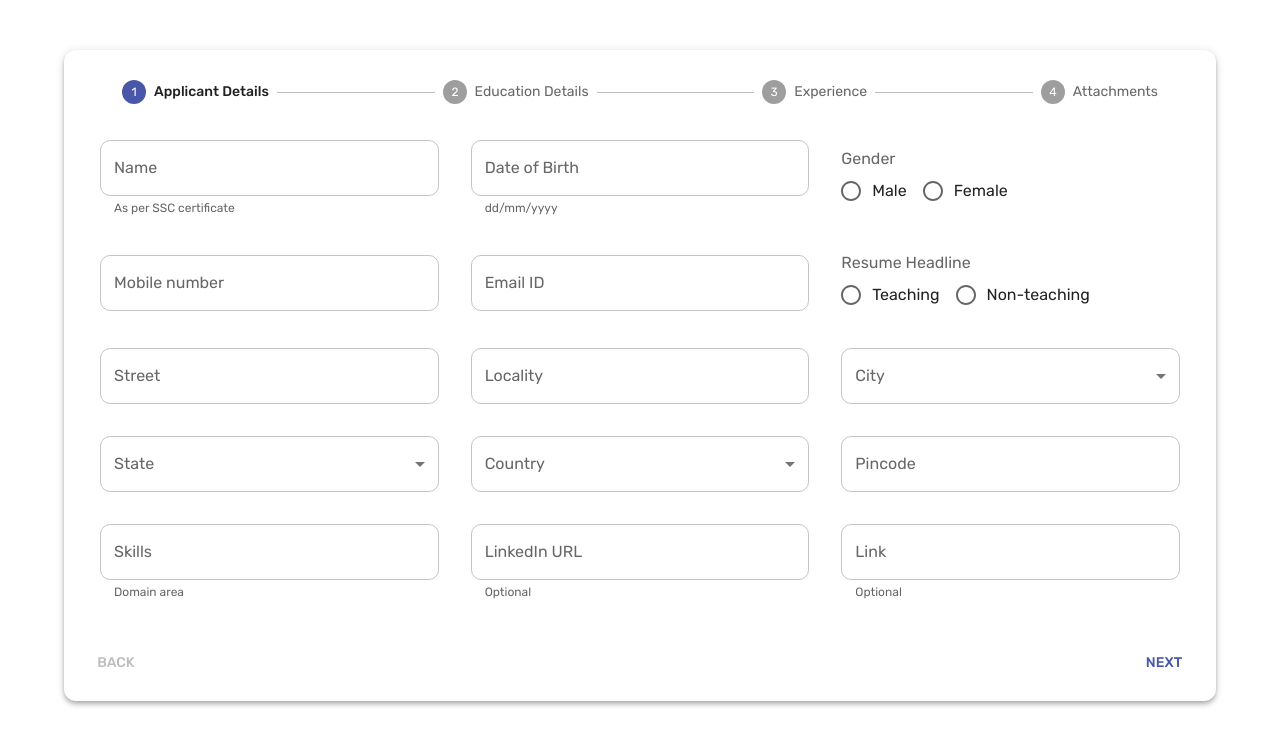
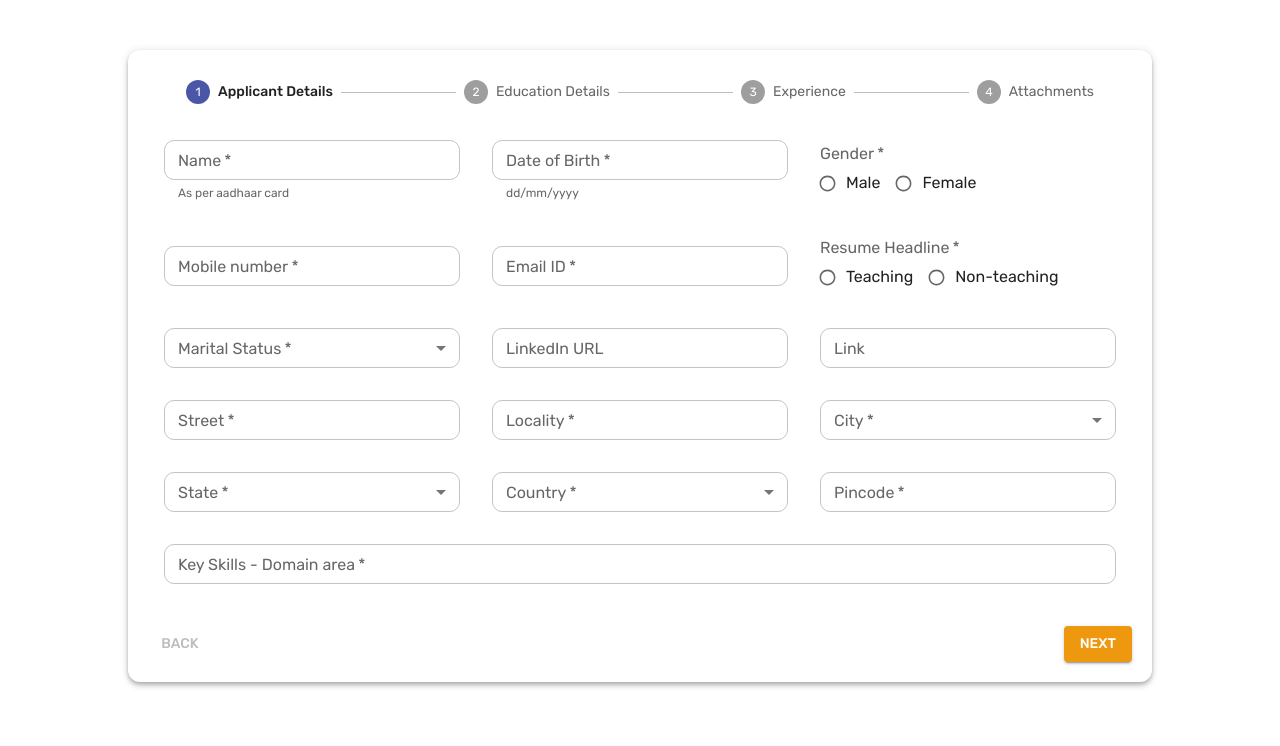
Before and after one commit to AcharyaUniversity/JobApplication, a React (Create React App) app: page / in a window 1280 px wide. Shown: the top 746 px of the page. Built offline with nearby package versions, Linux system fonts and the light colour scheme.

Commit message:
add errors functionality

```diff
--- a/src/components/Inputs/CustomDatePicker.tsx
+++ b/src/components/Inputs/CustomDatePicker.tsx
@@ -32,7 +32,13 @@ function CustomDatePicker({ value, handleChange, error, ...props }: Props) {
         inputFormat="dd/MM/yyyy"
         onChange={handleChange}
         renderInput={(params) => (
-          <TextField fullWidth helperText="dd/mm/yyyy" {...params} />
+          <TextField
+            required
+            size="small"
+            fullWidth
+            helperText="dd/mm/yyyy"
+            {...params}
+          />
         )}
         {...props}
       />
--- a/src/components/Inputs/CustomRadioButtons.tsx
+++ b/src/components/Inputs/CustomRadioButtons.tsx
@@ -18,6 +18,7 @@ interface Props {
   }[];
   handleChange: (e: any) => void;
   error?: string;
+  required?: boolean;
 }
 
 const useStyles = makeStyles((theme: Theme) => ({
@@ -35,18 +36,27 @@ function CustomRadioButtons({
   options,
   handleChange,
   error,
+  required = false,
 }: Props) {
   const classes = useStyles();
 
   return (
-    <FormControl error={!!error} fullWidth>
+    <FormControl error={!!error} fullWidth required={required}>
       <FormLabel>{label}</FormLabel>
       <RadioGroup row value={value} onChange={handleChange} name={name}>
         {options.map((obj, index) => (
           <FormControlLabel
             key={index}
             value={obj.value}
-            control={<Radio />}
+            control={
+              <Radio
+                sx={{
+                  "& .MuiSvgIcon-root": {
+                    fontSize: 19,
+                  },
+                }}
+              />
+            }
             label={obj.label}
           />
         ))}
--- a/src/components/Inputs/CustomSelect.tsx
+++ b/src/components/Inputs/CustomSelect.tsx
@@ -18,6 +18,7 @@ interface Props {
   }[];
   handleChange: (e: any) => void;
   error?: string;
+  required?: boolean;
 }
 
 const useStyles = makeStyles((theme: Theme) => ({
@@ -35,14 +36,21 @@ function CustomSelect({
   items,
   handleChange,
   error,
+  required = false,
 }: Props) {
   const classes = useStyles();
 
   return (
     <Box sx={{ minWidth: 120 }}>
-      <FormControl error={!!error} fullWidth>
+      <FormControl size="small" required={required} error={!!error} fullWidth>
         <InputLabel>{label}</InputLabel>
-        <Select name={name} value={value} label={label} onChange={handleChange}>
+        <Select
+          size="small"
+          name={name}
+          value={value}
+          label={label}
+          onChange={handleChange}
+        >
           {items.map((obj, index) => (
             <MenuItem key={index} value={obj.value}>
               {obj.label}
--- a/src/components/Inputs/CustomTextField.tsx
+++ b/src/components/Inputs/CustomTextField.tsx
@@ -34,6 +34,7 @@ function CustomTextField({
         name={name}
         value={value}
         onChange={handleChange}
+        size="small"
         {...props}
       />
       {error && <p className={classes.errorText}>{error}</p>}
--- a/src/components/Steppers/DesktopFormStepper.tsx
+++ b/src/components/Steppers/DesktopFormStepper.tsx
@@ -5,12 +5,16 @@ import {
   StepLabel,
   Button,
   Typography,
+  Theme,
 } from "@mui/material";
 import { makeStyles } from "@mui/styles";
 
-const useStyles = makeStyles(() => ({
+const useStyles = makeStyles((theme: Theme) => ({
   stepperContainer: {
     padding: "10px 30px",
+  },
+  nextButton: {
+    backgroundColor: `${theme.palette.secondary.main} !important`,
   },
 }));
 
@@ -55,7 +59,11 @@ function DesktopStepper({ steps, activeStep, handleNext, handleBack }: Props) {
               Back
             </Button>
             <Box sx={{ flex: "1 1 auto" }} />
-            <Button onClick={handleNext}>
+            <Button
+              className={classes.nextButton}
+              variant="contained"
+              onClick={handleNext}
+            >
               {activeStep === steps.length - 1 ? "Finish" : "Next"}
             </Button>
           </Box>
--- a/src/components/Steppers/MobileFormStepper.tsx
+++ b/src/components/Steppers/MobileFormStepper.tsx
@@ -1,7 +1,21 @@
-import { Box, MobileStepper, Paper, Typography, Button } from "@mui/material";
+import {
+  Theme,
+  Box,
+  MobileStepper,
+  Paper,
+  Typography,
+  Button,
+} from "@mui/material";
 import { useTheme } from "@mui/material/styles";
 import KeyboardArrowLeft from "@mui/icons-material/KeyboardArrowLeft";
 import KeyboardArrowRight from "@mui/icons-material/KeyboardArrowRight";
+import { makeStyles } from "@mui/styles";
+
+const useStyles = makeStyles((theme: Theme) => ({
+  nextButton: {
+    backgroundColor: `${theme.palette.secondary.main} !important`,
+  },
+}));
 
 interface Props {
   steps: { label: string; form: JSX.Element }[];
@@ -17,6 +31,8 @@ function MobileFormStepper({
   handleBack,
 }: Props) {
   const theme = useTheme();
+
+  const classes = useStyles();
 
   return (
     <Box sx={{ width: "100%", flexGrow: 1 }}>
@@ -59,6 +75,8 @@ function MobileFormStepper({
             activeStep={activeStep}
             nextButton={
               <Button
+                variant="contained"
+                className={classes.nextButton}
                 size="small"
                 onClick={handleNext}
                 disabled={activeStep === steps.length}
--- a/src/containers/FormStepper.tsx
+++ b/src/containers/FormStepper.tsx
@@ -7,18 +7,33 @@ import EducationDetailsForm from "./Forms/EducationDetailsForm";
 import ExperienceForm from "./Forms/ExperienceForm";
 import AttachmentsForm from "./Forms/AttachmentsForm";
 import { Paper } from "@mui/material";
+import { formState } from "../states/FormState";
+import { useSnapshot } from "valtio";
 
 const paperStyles = {
-  width: "90vw",
+  width: "80vw",
   margin: "50px auto",
   padding: "20px",
   borderRadius: 3,
 };
 
+let initApplicantErrorValues: any = {};
+for (const key in formState.applicant) initApplicantErrorValues[key] = "";
+
+function FormStepper() {
+  const [activeStep, setActiveStep] = useState(0);
+
+  const isMobile = useMobileView();
+  const { applicant } = useSnapshot(formState);
+
+  const [applicantErrors, setApplicantErrors] = useState(
+    initApplicantErrorValues
+  );
+
   const steps = [
     {
       label: "Applicant Details",
-    form: <ApplicantDetailsForm />,
+      form: <ApplicantDetailsForm errors={applicantErrors} />,
     },
     {
       label: "Education Details",
@@ -34,12 +49,37 @@ const steps = [
     },
   ];
 
-function FormStepper() {
-  const [activeStep, setActiveStep] = useState(0);
+  const validateApplicant = () => {
+    let temp = initApplicantErrorValues;
+    temp.name = applicant.name ? "" : "This field is required";
+    temp.birthDate = applicant.birthDate ? "" : "This field is required";
+    temp.gender = applicant.gender ? "" : "This field is required";
+    temp.phone = /^[0-9]{10}$/.test(applicant.phone) ? "" : "Invalid phone";
+    temp.email =
+      /^(([^<>()[\]\\.,;:\s@"]+(\.[^<>()[\]\\.,;:\s@"]+)*)|(".+"))@((\[[0-9]{1,3}\.[0-9]{1,3}\.[0-9]{1,3}\.[0-9]{1,3}\])|(([a-zA-Z\-0-9]+\.)+[a-zA-Z]{2,}))$/.test(
+        applicant.email
+      )
+        ? ""
+        : "Invalid email";
+    temp.headline = applicant.headline ? "" : "This field is required";
+    temp.maritalStatus = applicant.maritalStatus
+      ? ""
+      : "This field is required";
+    temp.street = applicant.street ? "" : "This field is required";
+    temp.locality = applicant.locality ? "" : "This field is required";
+    temp.city = applicant.city ? "" : "This field is required";
+    temp.state = applicant.state ? "" : "This field is required";
+    temp.country = applicant.country ? "" : "This field is required";
+    temp.pinCode = applicant.pinCode ? "" : "This field is required";
+    temp.skills = applicant.skills ? "" : "This field is required";
 
-  const isMobile = useMobileView();
+    setApplicantErrors({ ...temp });
+
+    return Object.values(temp).every((x) => x === "");
+  };
 
   const handleNext = () => {
+    if (activeStep === 0 && validateApplicant())
       setActiveStep((prevActiveStep) => prevActiveStep + 1);
   };
 
--- a/src/containers/Forms/ApplicantDetailsForm.tsx
+++ b/src/containers/Forms/ApplicantDetailsForm.tsx
@@ -1,3 +1,4 @@
+import { useState } from "react";
 import { Box, Grid } from "@mui/material";
 import CustomTextField from "../../components/Inputs/CustomTextField";
 import { makeStyles } from "@mui/styles";
@@ -7,13 +8,17 @@ import CustomSelect from "../../components/Inputs/CustomSelect";
 import { formState } from "../../states/FormState";
 import { useSnapshot } from "valtio";
 
-const useStyles = makeStyles((theme) => ({
+interface Props {
+  errors: any;
+}
+
+const useStyles = makeStyles(() => ({
   form: {
     padding: "10px 0",
   },
 }));
 
-function ApplicantDetailsForm() {
+function ApplicantDetailsForm({ errors }: Props) {
   const classes = useStyles();
 
   const { applicant } = useSnapshot(formState);
@@ -38,7 +43,9 @@ function ApplicantDetailsForm() {
               }
               fullWidth
               label="Name"
-              helperText="As per SSC certificate"
+              helperText="As per aadhaar card"
+              error={errors.name}
+              required
             />
           </Grid>
           <Grid item xs={12} md={4}>
@@ -48,6 +55,7 @@ function ApplicantDetailsForm() {
                 (formState.applicant.birthDate = value)
               }
               label="Date of Birth"
+              error={errors.birthDate}
             />
           </Grid>
           <Grid item xs={12} md={4}>
@@ -62,6 +70,8 @@ function ApplicantDetailsForm() {
               handleChange={(e: any) =>
                 (formState.applicant.gender = e.target.value)
               }
+              required
+              error={errors.gender}
             />
           </Grid>
         </>
@@ -77,6 +87,8 @@ function ApplicantDetailsForm() {
               }
               fullWidth
               label="Mobile number"
+              required
+              error={errors.phone}
             />
           </Grid>
           <Grid item xs={12} md={4}>
@@ -88,6 +100,8 @@ function ApplicantDetailsForm() {
               }
               fullWidth
               label="Email ID"
+              required
+              error={errors.email}
             />
           </Grid>
           <Grid item xs={12} md={4}>
@@ -102,11 +116,59 @@ function ApplicantDetailsForm() {
               handleChange={(e: any) =>
                 (formState.applicant.headline = e.target.value)
               }
+              required
+              error={errors.headline}
             />
           </Grid>
         </>
 
         {/* 3rd row */}
+        <>
+          <Grid item xs={12} md={4}>
+            <CustomSelect
+              name="maritalStatus"
+              label="Marital Status"
+              value={applicant.maritalStatus}
+              items={[
+                { value: "Married", label: "Married" },
+                { value: "Unmarried", label: "Unmarried" },
+                { value: "Divorced", label: "Divorced" },
+              ]}
+              handleChange={(e: any) =>
+                (formState.applicant.maritalStatus = e.target.value)
+              }
+              required
+              error={errors.maritalStatus}
+            />
+          </Grid>
+          <Grid item xs={12} md={4}>
+            <CustomTextField
+              name="linkedIn"
+              value={applicant.linkedIn}
+              handleChange={(e: any) =>
+                (formState.applicant.linkedIn = e.target.value)
+              }
+              fullWidth
+              label="LinkedIn URL"
+              error={errors.linkedIn}
+            />
+          </Grid>
+          <Grid item xs={12} md={4}>
+            <CustomTextField
+              name="link"
+              value={applicant.link}
+              handleChange={(e: any) =>
+                (formState.applicant.link = e.target.value)
+              }
+              fullWidth
+              label="Link"
+              placeholder="e.g.: git, drive"
+              error={errors.link}
+            />
+          </Grid>
+        </>
+
+        {/* 4th row */}
         <>
           <Grid item xs={12} md={4}>
             <CustomTextField
@@ -117,6 +179,8 @@ function ApplicantDetailsForm() {
               }
               fullWidth
               label="Street"
+              required
+              error={errors.street}
             />
           </Grid>
           <Grid item xs={12} md={4}>
@@ -128,6 +192,8 @@ function ApplicantDetailsForm() {
               }
               fullWidth
               label="Locality"
+              required
+              error={errors.locality}
             />
           </Grid>
           <Grid item xs={12} md={4}>
@@ -144,11 +210,13 @@ function ApplicantDetailsForm() {
               handleChange={(e: any) =>
                 (formState.applicant.city = e.target.value)
               }
+              required
+              error={errors.city}
             />
           </Grid>
         </>
 
-        {/* 4th row */}
+        {/* 5th row */}
         <>
           <Grid item xs={12} md={4}>
             <CustomSelect
@@ -164,6 +232,8 @@ function ApplicantDetailsForm() {
               handleChange={(e: any) =>
                 (formState.applicant.state = e.target.value)
               }
+              required
+              error={errors.state}
             />
           </Grid>
           <Grid item xs={12} md={4}>
@@ -186,6 +256,8 @@ function ApplicantDetailsForm() {
               handleChange={(e: any) =>
                 (formState.applicant.country = e.target.value)
               }
+              required
+              error={errors.country}
             />
           </Grid>
           <Grid item xs={12} md={4}>
@@ -197,13 +269,14 @@ function ApplicantDetailsForm() {
               }
               fullWidth
               label="Pincode"
+              required
+              error={errors.pinCode}
             />
           </Grid>
         </>
 
-        {/* 5th row */}
-        <>
-          <Grid item xs={12} md={4}>
+        {/* 6th row */}
+        <Grid item xs={12}>
           <CustomTextField
             name="skills"
             value={applicant.skills}
@@ -211,36 +284,11 @@ function ApplicantDetailsForm() {
               (formState.applicant.skills = e.target.value)
             }
             fullWidth
-              label="Skills"
-              helperText="Domain area"
+            label="Key Skills - Domain area"
+            required
+            error={errors.skills}
           />
         </Grid>
-          <Grid item xs={12} md={4}>
-            <CustomTextField
-              name="linkedIn"
-              value={applicant.linkedIn}
-              handleChange={(e: any) =>
-                (formState.applicant.linkedIn = e.target.value)
-              }
-              fullWidth
-              label="LinkedIn URL"
-              helperText="Optional"
-            />
-          </Grid>
-          <Grid item xs={12} md={4}>
-            <CustomTextField
-              name="link"
-              value={applicant.link}
-              handleChange={(e: any) =>
-                (formState.applicant.link = e.target.value)
-              }
-              fullWidth
-              label="Link"
-              helperText="Optional"
-              placeholder="e.g.: git, drive"
-            />
-          </Grid>
-        </>
       </Grid>
     </Box>
   );
```
Also changed, not shown: src/states/FormState.ts (+6 -4 lines). Lines whose indentation alone changed are shown as unchanged.
